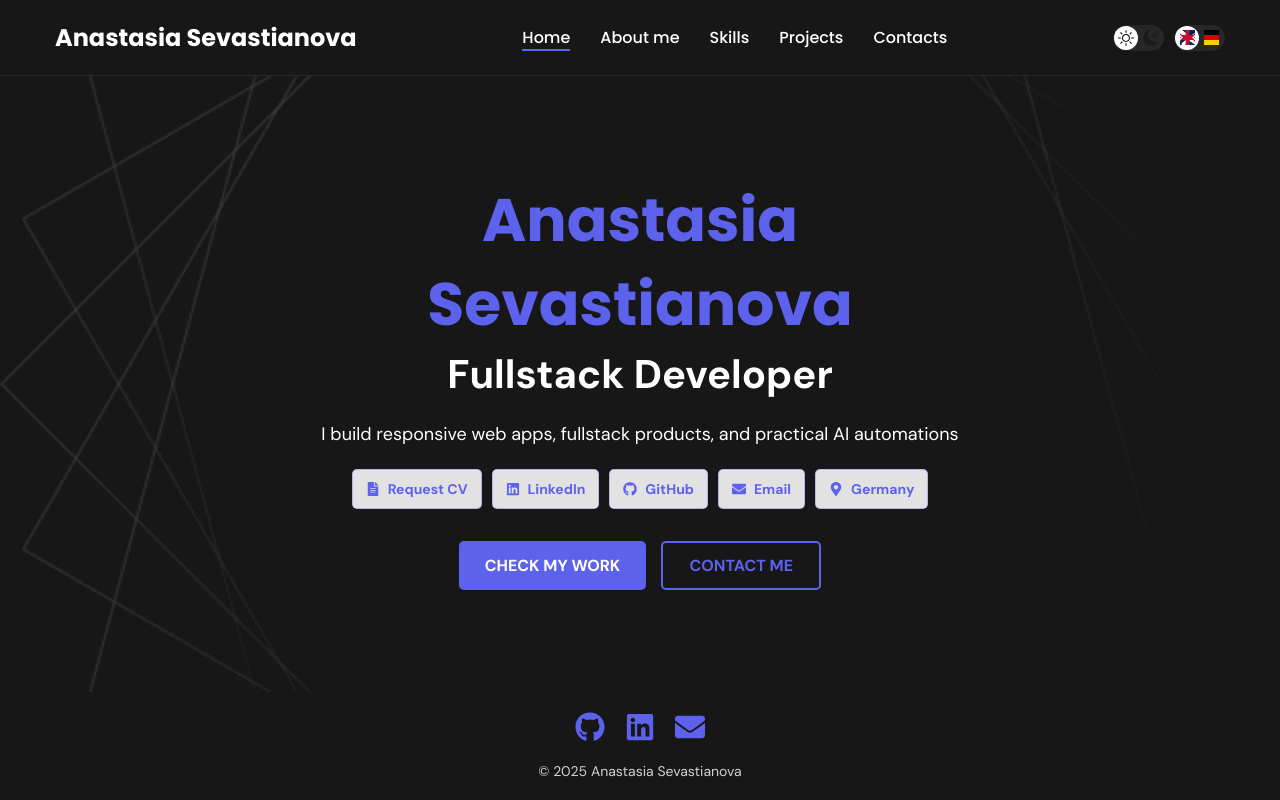
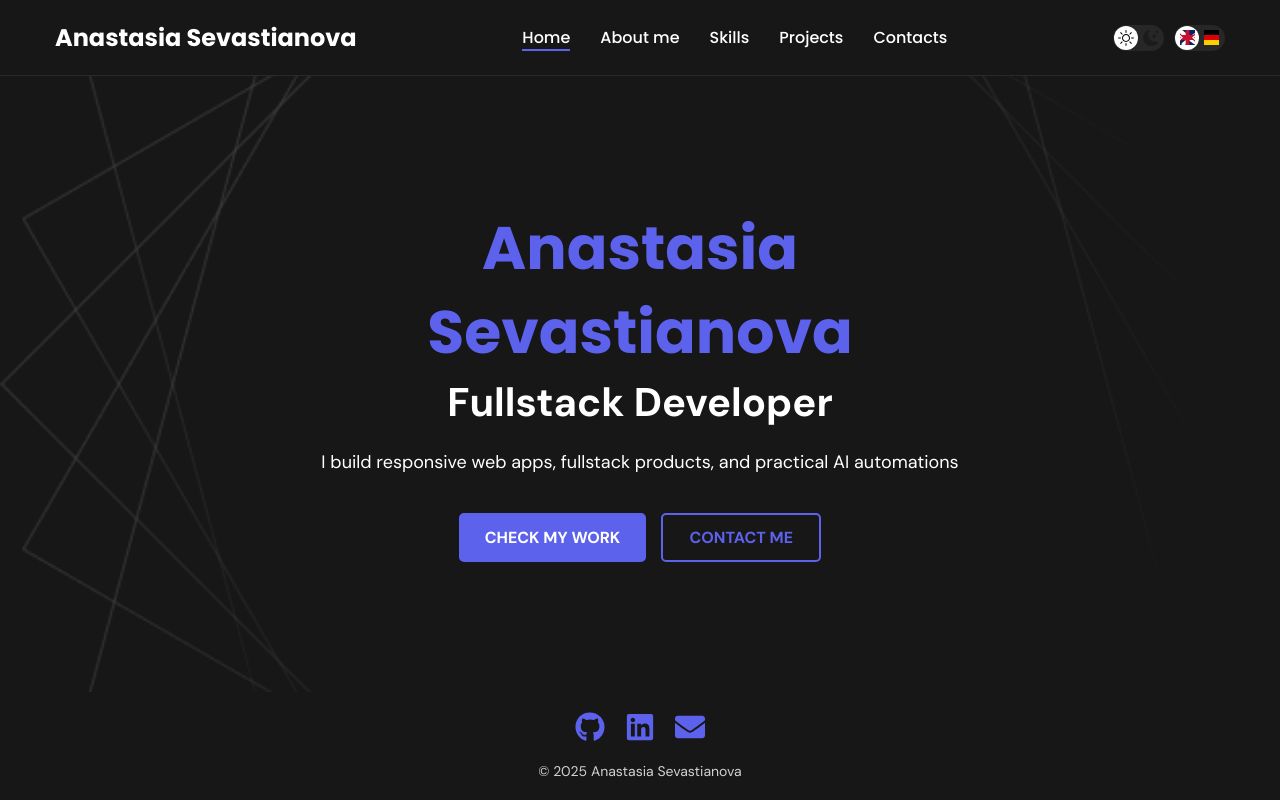
Before and after one commit to anastasia2022be1/portfolio, a React (Vite) app: page / in a window 1280 px wide. Built offline with nearby package versions, Linux system fonts and the light colour scheme.

Commit message:
Remove extra recruiter link blocks

```diff
--- a/src/components/header/Header.jsx
+++ b/src/components/header/Header.jsx
@@ -1,7 +1,5 @@
 import { useTranslation } from "react-i18next";
 import { Link } from "react-router-dom";
-import { FaEnvelope, FaFileAlt, FaGithub, FaLinkedin, FaMapMarkerAlt } from "react-icons/fa";
-import { profileLinks } from "../../utils/profileLinks.js";
 
 export default function Header() {
   const { t } = useTranslation();
@@ -21,37 +19,6 @@ export default function Header() {
           <p>{t("header.subtitle")}</p>
         </div>
 
-        <ul className="header__quick-links" aria-label={t("header.quickLinksLabel")}>
-          <li>
-            <a href={profileLinks.cvRequest}>
-              <FaFileAlt />
-              {t("header.cv")}
-            </a>
-          </li>
-          <li>
-            <a href={profileLinks.linkedin} target="_blank" rel="noopener noreferrer">
-              <FaLinkedin />
-              LinkedIn
-            </a>
-          </li>
-          <li>
-            <a href={profileLinks.github} target="_blank" rel="noopener noreferrer">
-              <FaGithub />
-              GitHub
-            </a>
-          </li>
-          <li>
-            <a href={`mailto:${profileLinks.email}`}>
-              <FaEnvelope />
-              Email
-            </a>
-          </li>
-          <li className="header__quick-links-location">
-            <FaMapMarkerAlt />
-            {profileLinks.location}
-          </li>
-        </ul>
-
         <div className="header__buttons">
           <Link to="/projects" className="btn btn-primary">
             {t("header.work")}
--- a/src/locales/de.json
+++ b/src/locales/de.json
@@ -11,8 +11,6 @@
     "name": "Anastasia Sevastianova",
     "title": "Fullstack-Entwicklerin",
     "subtitle": "Ich entwickle responsive Web-Apps, Fullstack-Produkte und praktische KI-Automatisierungen",
-    "quickLinksLabel": "Berufliche Links",
-    "cv": "CV anfragen",
     "work": "Meine Arbeit ansehen",
     "contact": "Kontaktiere mich"
   },
@@ -103,10 +101,6 @@
     "title": "Kontakt",
     "locationTitle": "Standort",
     "emailTitle": "E-Mail",
-    "quickLinksLabel": "Kontaktlinks fuer Recruiter",
-    "cv": "CV anfragen",
-    "location": "Deutschland",
-    "workPermit": "Details zur Arbeitserlaubnis auf Anfrage",
     "emailFallback": "Oder schreib mir direkt:"
   },
   "form": {
--- a/src/locales/en.json
+++ b/src/locales/en.json
@@ -11,8 +11,6 @@
     "name": "Anastasia Sevastianova",
     "title": "Fullstack Developer",
     "subtitle": "I build responsive web apps, fullstack products, and practical AI automations",
-    "quickLinksLabel": "Professional links",
-    "cv": "Request CV",
     "work": "Check my work",
     "contact": "Contact me"
   },
@@ -103,10 +101,6 @@
     "title": "Contacts",
     "locationTitle": "Location",
     "emailTitle": "Email",
-    "quickLinksLabel": "Recruiter contact links",
-    "cv": "Request CV",
-    "location": "Germany",
-    "workPermit": "Work authorization details available on request",
     "emailFallback": "Or email me directly:"
   },
   "form": {
--- a/src/pages/Contacts.jsx
+++ b/src/pages/Contacts.jsx
@@ -1,7 +1,6 @@
 import { useState } from "react";
 import { useTranslation } from "react-i18next";
 import { toast } from "react-toastify";
-import { FaFileAlt, FaGithub, FaLinkedin, FaMapMarkerAlt, FaPassport } from "react-icons/fa";
 import { profileLinks } from "../utils/profileLinks.js";
 
 const CONTACT_ENDPOINT = import.meta.env.VITE_FORMSPREE_ENDPOINT;
@@ -67,29 +66,6 @@ export default function Contacts() {
       <div className="container">
         <h1 className="title-1">{t("contacts.title")}</h1>
 
-        <section className="contact-links" aria-label={t("contacts.quickLinksLabel")}>
-          <a href={profileLinks.cvRequest} className="contact-links__item">
-            <FaFileAlt />
-            <span>{t("contacts.cv")}</span>
-          </a>
-          <a href={profileLinks.linkedin} target="_blank" rel="noopener noreferrer" className="contact-links__item">
-            <FaLinkedin />
-            <span>LinkedIn</span>
-          </a>
-          <a href={profileLinks.github} target="_blank" rel="noopener noreferrer" className="contact-links__item">
-            <FaGithub />
-            <span>GitHub</span>
-          </a>
-          <div className="contact-links__item">
-            <FaMapMarkerAlt />
-            <span>{t("contacts.location")}</span>
-          </div>
-          <div className="contact-links__item">
-            <FaPassport />
-            <span>{t("contacts.workPermit")}</span>
-          </div>
-        </section>
-
         <form className="contact-form" onSubmit={handleSubmit}>
           <h2 className="title-2">{t("form.title")}</h2>
           <input
--- a/src/styles/_contact.scss
+++ b/src/styles/_contact.scss
@@ -1,52 +1,9 @@
 @use "@/styles/variables" as *;
 @use "sass:color";
 
-.contact-links {
-  max-width: 920px;
-  margin: 34px auto 0;
-  display: grid;
-  grid-template-columns: repeat(auto-fit, minmax(180px, 1fr));
-  gap: 14px;
-
-  &__item {
-    min-height: 56px;
-    padding: 14px 16px;
-    display: flex;
-    align-items: center;
-    gap: 10px;
-    border: 1px solid rgba($accent, 0.28);
-    border-radius: $radius;
-    background-color: $project-card-bg-light;
-    box-shadow: $box-shadow-light;
-    color: $text-color-light;
-    font-weight: 700;
-    text-decoration: none;
-
-    svg {
-      flex-shrink: 0;
-      color: $accent;
-      font-size: 20px;
-    }
-  }
-
-  a.contact-links__item:hover {
-    color: $accent;
-    transform: translateY(-2px);
-    transition: $transition;
-  }
-
-  .dark & {
-    &__item {
-      background-color: $project-card-bg-dark;
-      box-shadow: $box-shadow-dark;
-      color: $text-color-dark;
-    }
-  }
-}
-
 .contact-form {
   max-width: 600px;
-  margin: 36px auto 0;
+  margin: 60px auto 0;
   padding: 30px;
   display: flex;
   flex-direction: column;
--- a/src/styles/components/_header.scss
+++ b/src/styles/components/_header.scss
@@ -50,50 +50,12 @@
     }
 
     &__text {
-      margin-bottom: 24px;
+      margin-bottom: 40px;
       font-size: 18px;
       line-height: 1.333;
       opacity: 0;
       animation: fadeInUp 1s ease forwards;
       animation-delay: 0.6s;
-    }
-
-    &__quick-links {
-      display: flex;
-      justify-content: center;
-      flex-wrap: wrap;
-      gap: 10px;
-      margin: 0 0 32px;
-      opacity: 0;
-      animation: fadeInUp 1s ease forwards;
-      animation-delay: 0.75s;
-
-      li,
-      a {
-        display: inline-flex;
-        align-items: center;
-        gap: 8px;
-      }
-
-      li {
-        min-height: 40px;
-        padding: 9px 13px;
-        border: 1px solid rgba($accent, 0.35);
-        border-radius: 5px;
-        background: rgba($white, 0.88);
-        color: $accent;
-        font-size: 14px;
-        font-weight: 700;
-      }
-
-      a {
-        color: inherit;
-        text-decoration: none;
-
-        &:hover {
-          color: $text-color-light;
-        }
-      }
     }
 
     &__buttons {
@@ -185,18 +147,7 @@
 
       &__text {
         font-size: 16px;
-        margin-bottom: 22px;
-      }
-
-      &__quick-links {
-        gap: 8px;
-        margin-bottom: 24px;
-
-        li {
-          min-height: 36px;
-          padding: 8px 10px;
-          font-size: 13px;
-        }
+        margin-bottom: 30px;
       }
 
       &__buttons {
```
